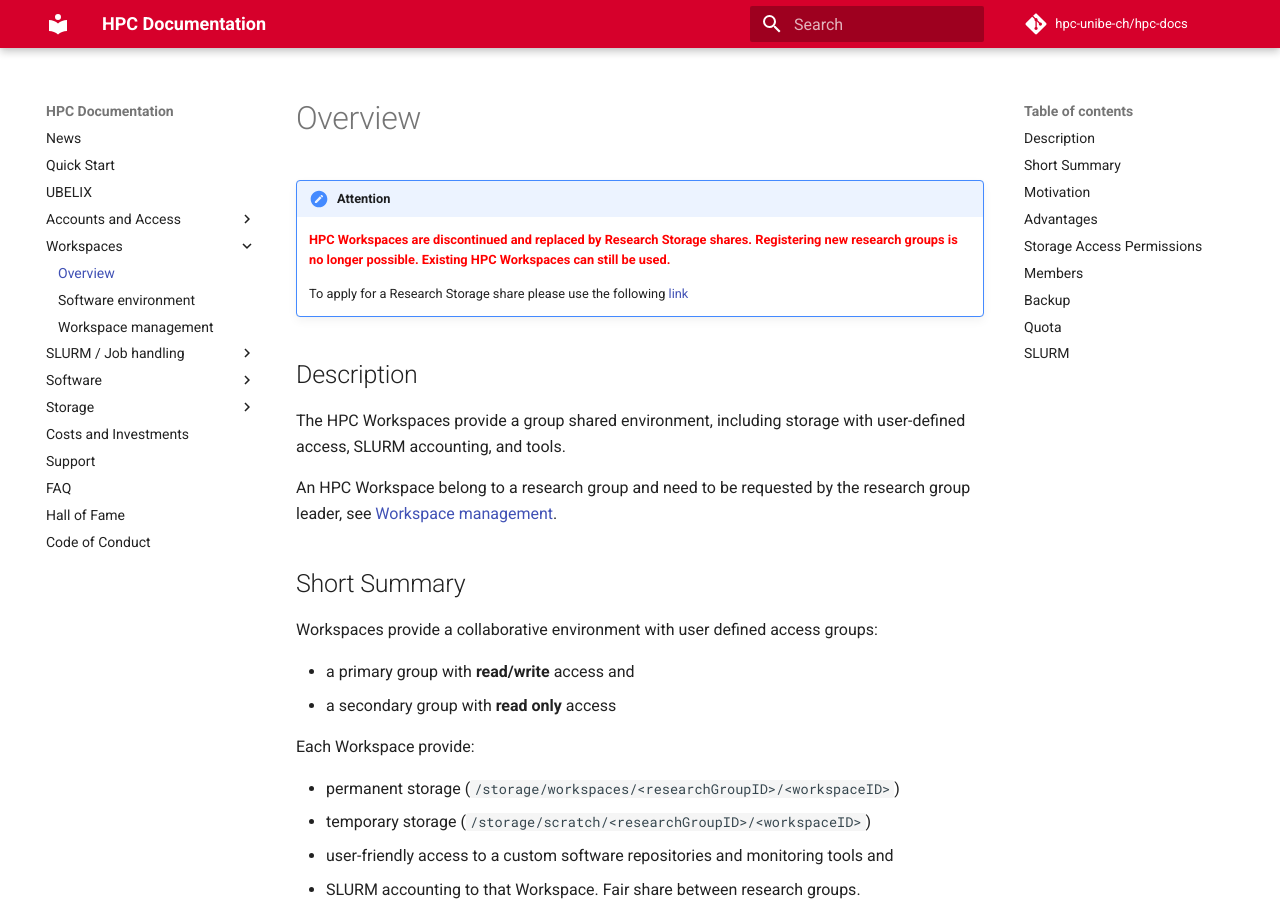
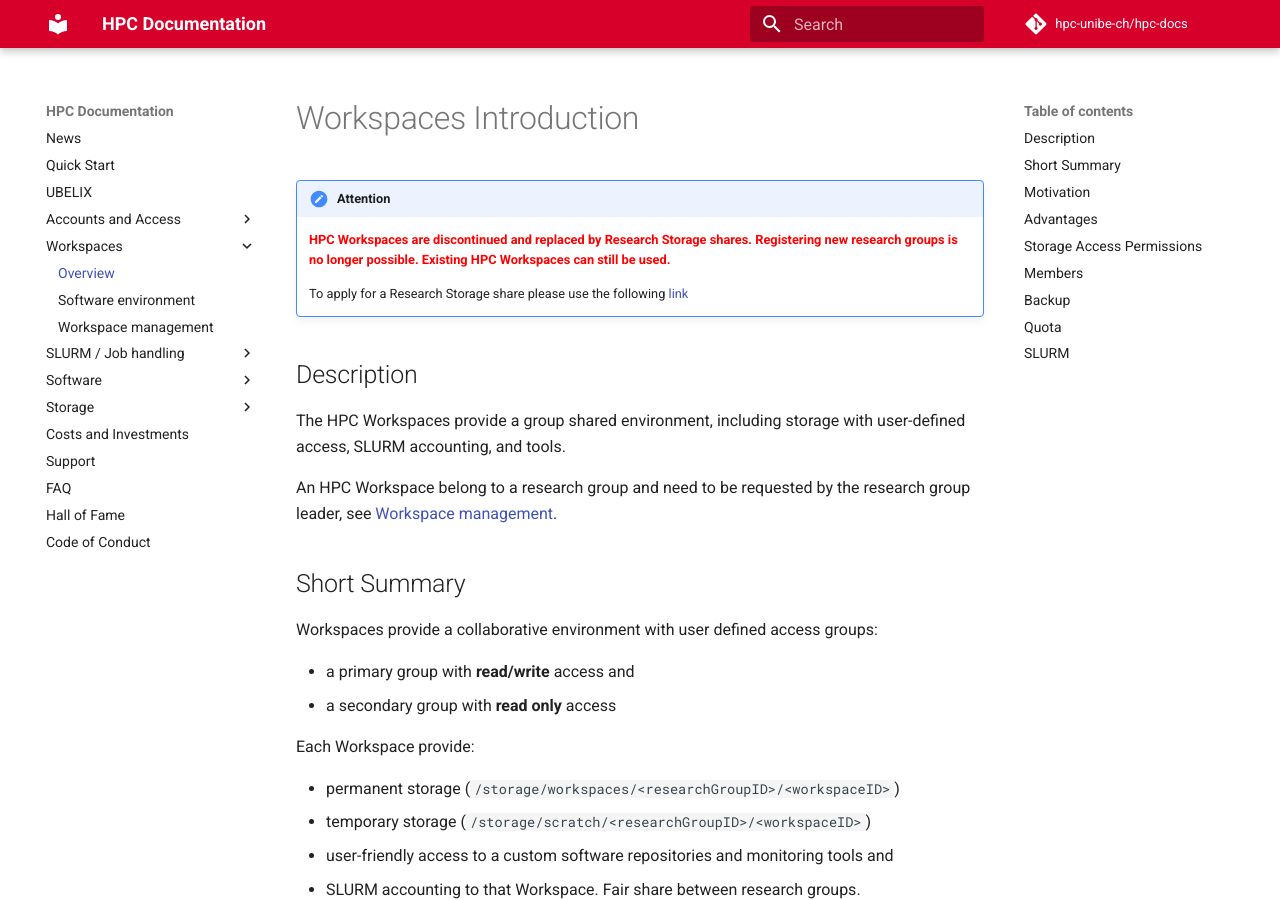
Before and after one commit to hpc-unibe-ch/hpc-unibe-ch.github.io, an MkDocs documentation site: the page built from docs/hpc-workspaces/workspaces.md, in a window 1280 px wide and 900 px high. Built offline with MkDocs 1.6.1 and Material for MkDocs 9.7.7, drawn with Linux system fonts in a browser that asks for light colours; comment, search, counter and statistics services are not loaded.

Commit message:
Add title

```diff
--- a/docs/hpc-workspaces/workspaces.md
+++ b/docs/hpc-workspaces/workspaces.md
@@ -1,4 +1,4 @@
-
+# Workspaces Introduction
 
 !!! Attention
     <span style="color:red"><b>HPC Workspaces are discontinued and replaced by Research Storage shares. Registering new research groups is no longer possible. Existing HPC Workspaces can still be used.</b></span>
```
